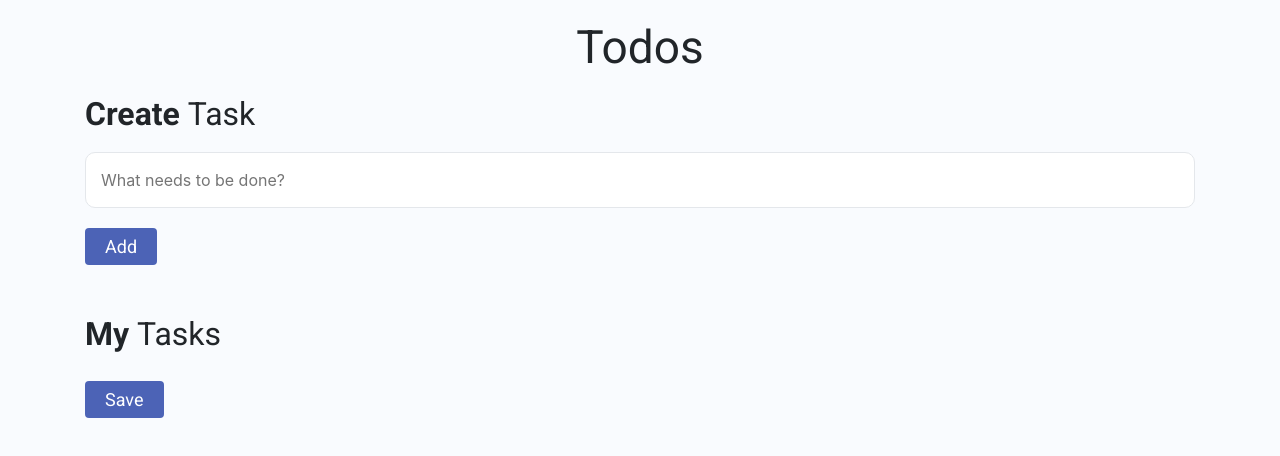
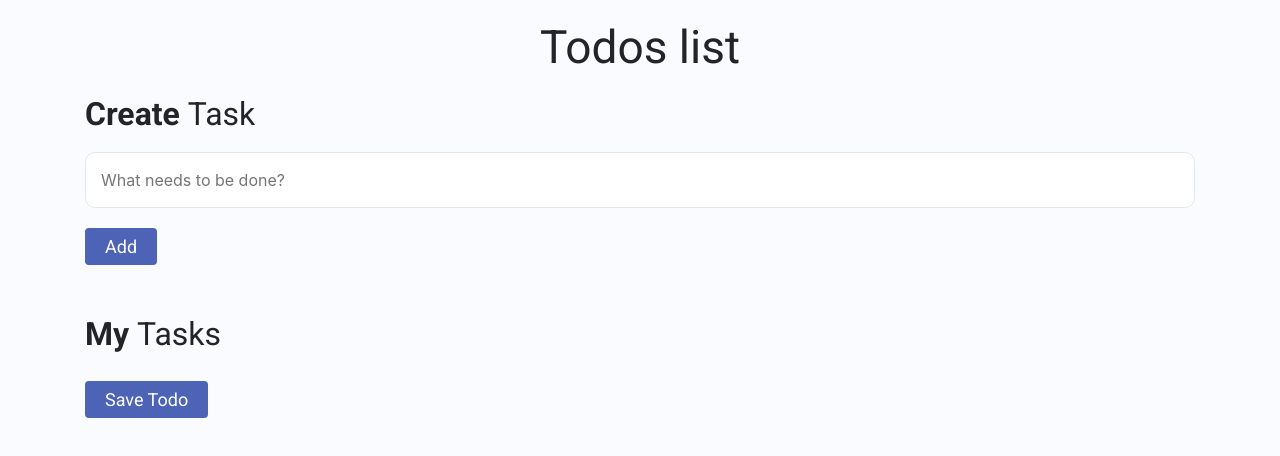
Before and after one commit to yugandharboya/todo-list-code, a plain HTML site: page index.html in a window 1280 px wide. Drawn offline with nearby package versions, Linux system fonts and the light colour scheme; a web font is replaced by a local one.

Commit message:
save button changed

```diff
--- a/index.html
+++ b/index.html
@@ -15,7 +15,7 @@
         <div class="container">
             <div class="row">
                 <div class="col-12">
-                    <h1 class="todos-heading">Todos</h1>
+                    <h1 class="todos-heading">Todos list</h1>
                     <h1 class="create-task-heading">
                         Create <span class="create-task-heading-subpart">Task</span>
                     </h1>
@@ -25,7 +25,7 @@
                         My <span class="todo-items-heading-subpart">Tasks</span>
                     </h1>
                     <ul class="todo-items-container" id="todoItemsContainer"></ul>
-                    <button class="button" id="saveTodoButton">Save</button>
+                    <button class="button" id="saveTodoButton">Save Todo</button>
                 </div>
             </div>
         </div>
```
